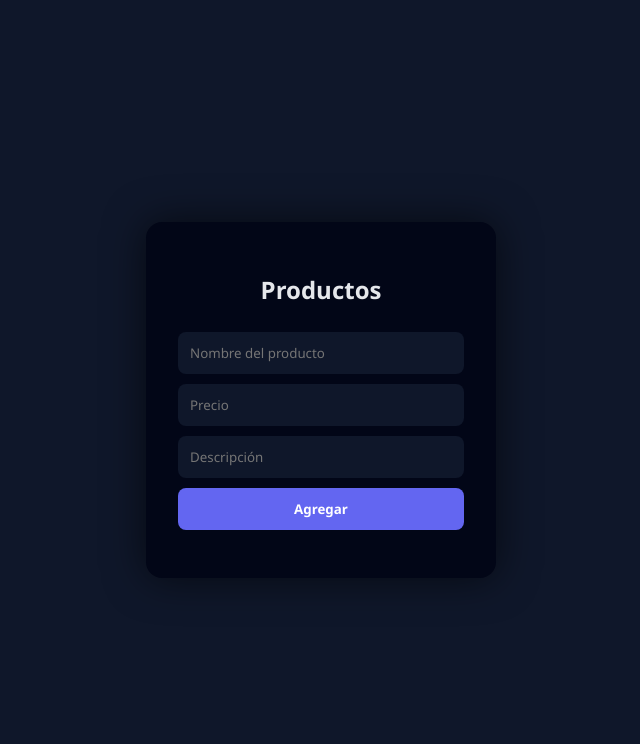
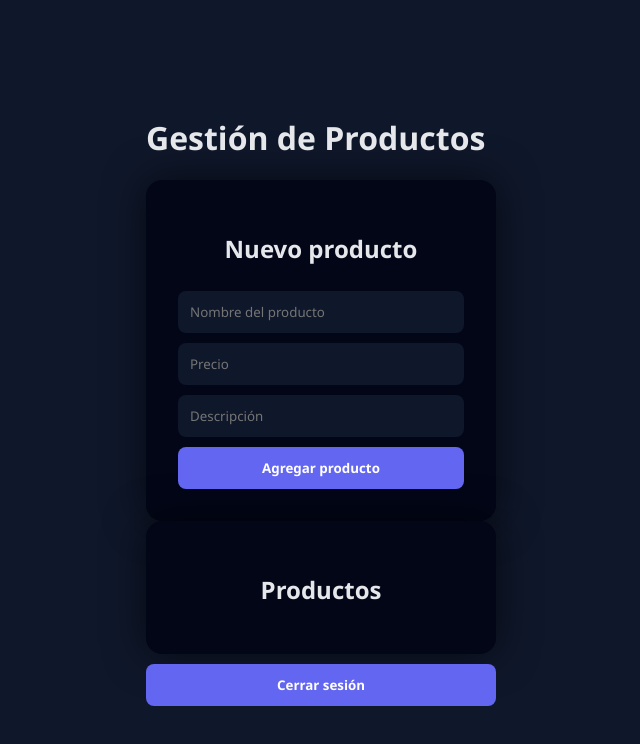
Before and after one commit to sonicisa456/ACT_4, a plain HTML site: page FRONTEND/dashboard.html in a window 1280 px wide. Shown: the whole page, without its empty margins (319-959 px from the left). Drawn offline with Linux system fonts and the light colour scheme; no server answers; sample sign-in values are in the browser's storage.

Commit message:
refactor: mejorar la estructura y presentación del panel de productos en dashboard.html

```diff
--- a/FRONTEND/dashboard.html
+++ b/FRONTEND/dashboard.html
@@ -1,24 +1,33 @@
 <!DOCTYPE html>
 <html lang="es">
 <head>
-  <meta charset="UTF-8">
-  <title>ACT 4 - Productos</title>
-  <link rel="stylesheet" href="styles.css">
+  <meta charset="UTF-8" />
+  <title>Panel de Productos</title>
+  <link rel="stylesheet" href="styles.css" />
 </head>
 <body>
 
-<div class="card">
-  <h2>Productos</h2>
+  <div class="container">
+    <h1>Gestión de Productos</h1>
 
-  <input id="name" placeholder="Nombre del producto">
-  <input id="price" type="number" placeholder="Precio">
-  <input id="desc" placeholder="Descripción">
+    <div class="card">
+      <h2>Nuevo producto</h2>
 
-  <button onclick="addProduct()">Agregar</button>
+      <input id="name" type="text" placeholder="Nombre del producto" />
+      <input id="price" type="number" placeholder="Precio" />
+      <input id="description" type="text" placeholder="Descripción" />
 
-  <ul id="list"></ul>
-</div>
+      <button onclick="agregarProducto()">Agregar producto</button>
+    </div>
 
-<script src="dashboard.js"></script>
+    <div class="card">
+      <h2>Productos</h2>
+      <div id="productos" class="productos-grid"></div>
+    </div>
+
+    <button class="logout-btn" onclick="logout()">Cerrar sesión</button>
+  </div>
+
+  <script src="dashboard.js"></script>
 </body>
 </html>
```
